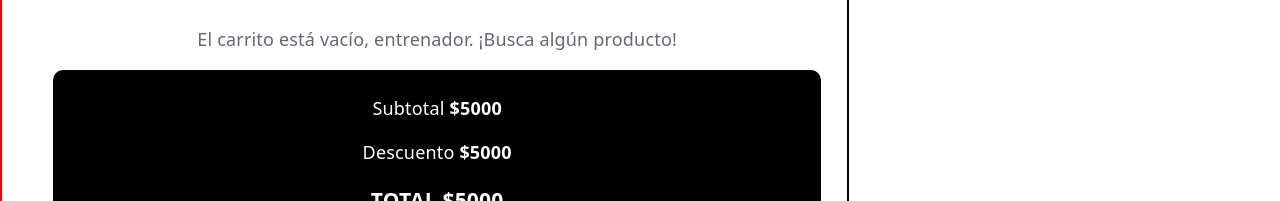
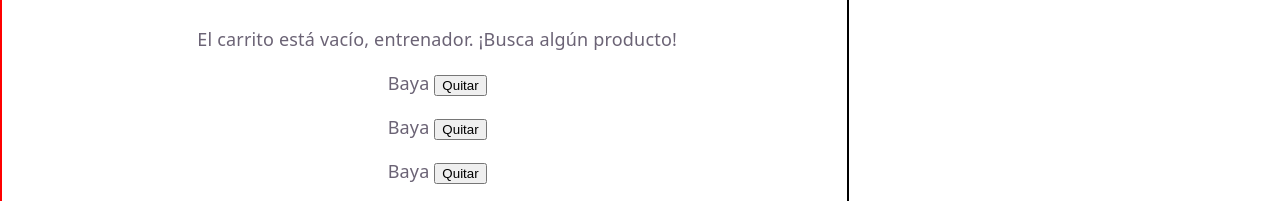
Before and after one commit to sh1fter6/carrito-de-compras, a Vue app: page / in a window 1280 px wide. Shown: the part 751-952 px from the top of the page. Built offline with nearby package versions, Linux system fonts and the light colour scheme.

Commit message:
Productos comprados, sin lógica

```diff
--- a/src/components/FerComp.vue
+++ b/src/components/FerComp.vue
@@ -95,6 +95,11 @@ const puedeComprar = computed(() => {
 
             <h2>Carrito</h2>
             <p>El carrito está vacío, entrenador. ¡Busca algún producto!</p>
+            <div class="compras">
+                <p>Baya <button>Quitar</button></p>
+                <p>Baya <button>Quitar</button></p>
+                <p>Baya <button>Quitar</button></p>
+            </div>
             <!--<h4>{{ item.nombre }} × {{ item.cantidad }} <strong @click="quitarDelCarrito(item.id)"></strong></h4>-->
             <div class="carrito">
                 <p>Subtotal <strong>$5000</strong></p>
```
